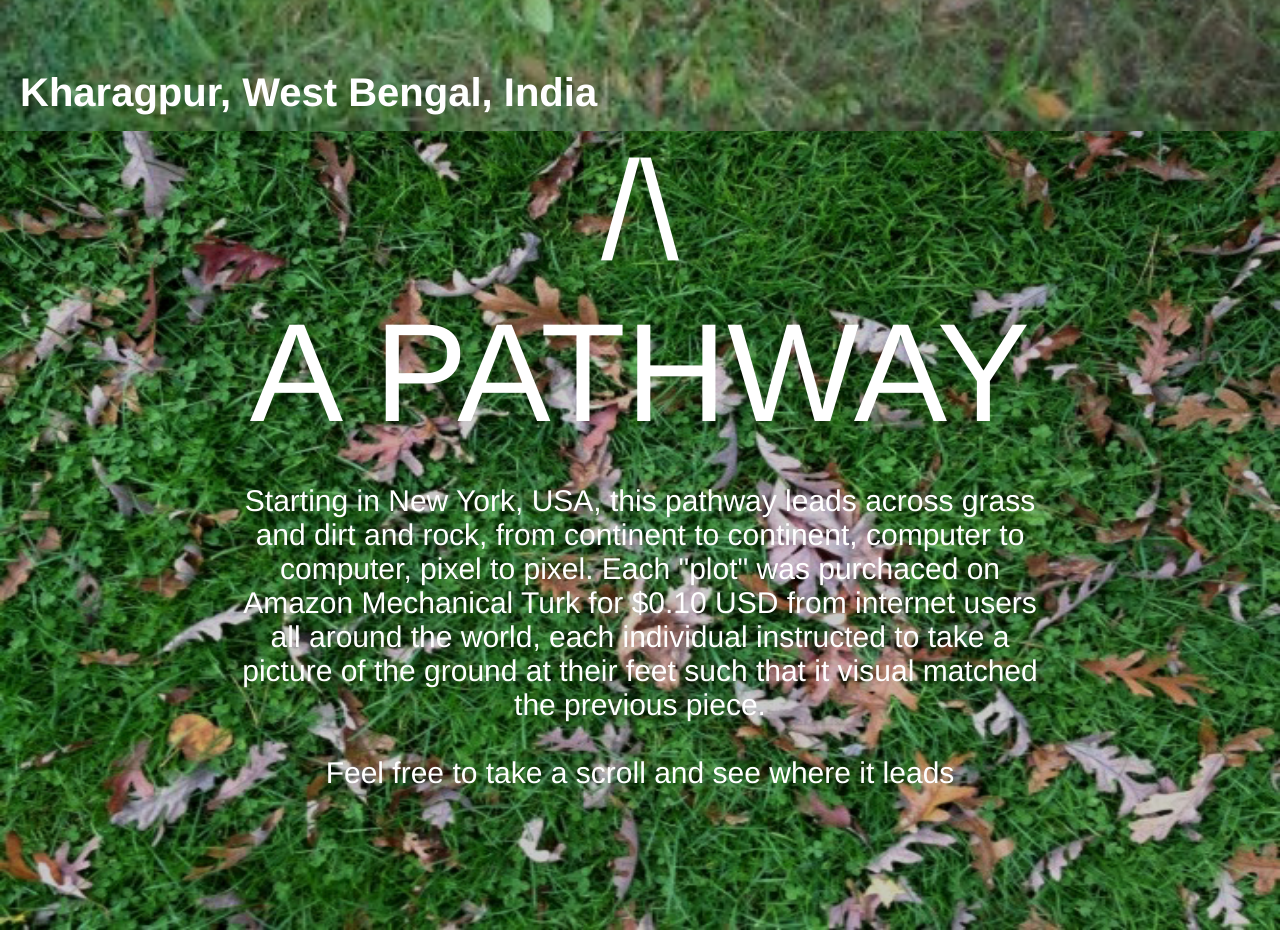
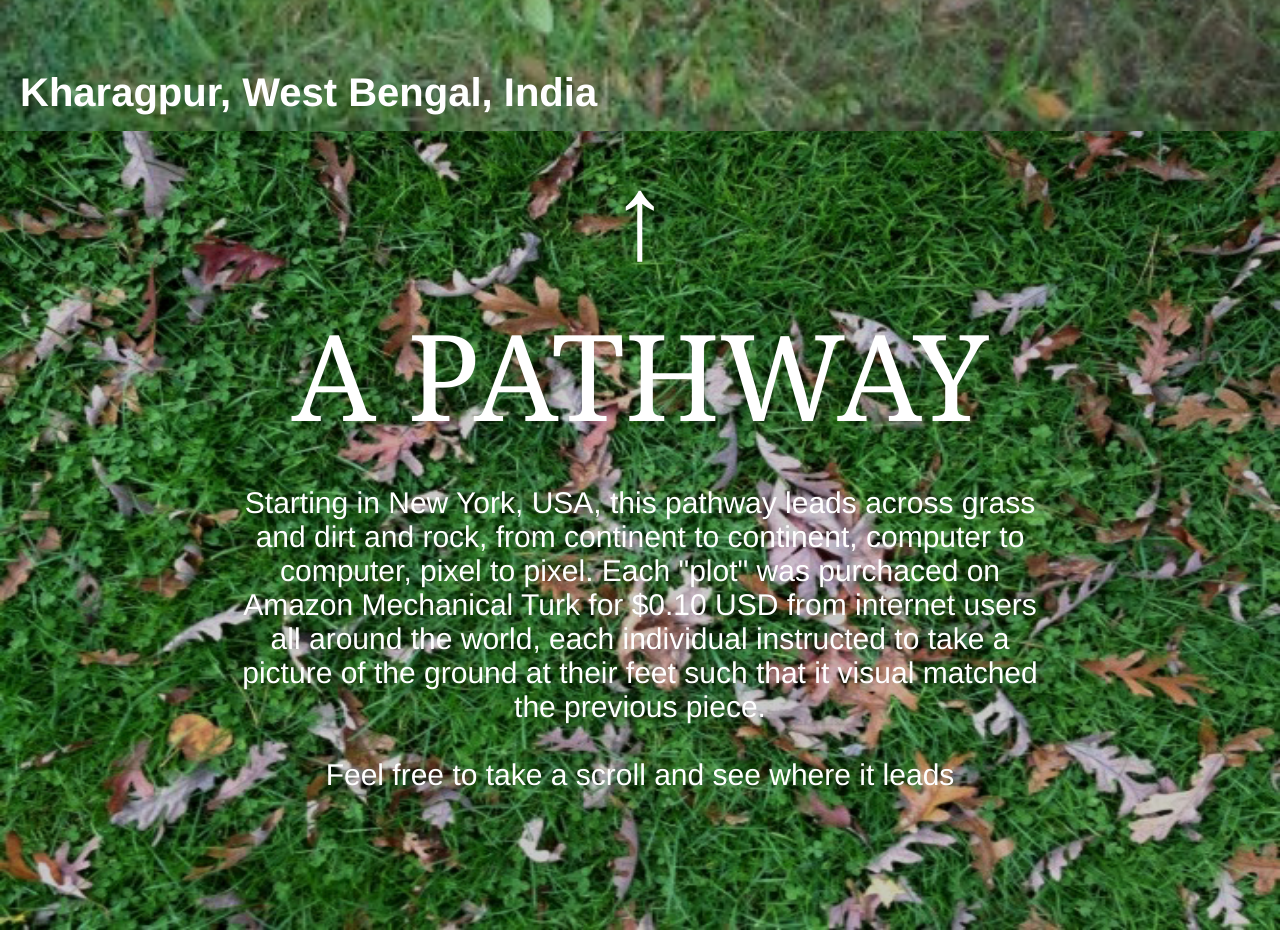
Before and after one commit to jabbb/a-pathway, a plain HTML site: page index.html in a window 1280 px wide. Shown: the part 10280-11210 px from the top of the page. Drawn offline with Linux system fonts and the light colour scheme.

Commit message:
sdfsdfsdfs

```diff
--- a/css/styles.css
+++ b/css/styles.css
@@ -6,7 +6,8 @@ body {
 }
 
 h1 {
-	font-size: 140px;
+	font-family: Georgia, serif;
+	font-size: 120px;
 	font-weight: 400;
 	margin:0px;
 }
--- a/index.html
+++ b/index.html
@@ -20,7 +20,7 @@
     <div id="main">
         <div id="startingBlock">
             <div id="title">
-                <h1>/\</h1>
+                <h1>↑</h1>
                 <h1>A PATHWAY</h1>
                 <p>Starting in New York, USA, this pathway leads across grass and dirt and rock, from continent to continent, computer to computer, pixel to pixel. Each "plot" was purchaced on Amazon Mechanical Turk for $0.10 USD from internet users all around the world, each individual instructed to take a picture of the ground at their feet such that it visual matched the previous piece.<br><br>Feel free to take a scroll and see where it leads</p>
             </div>
```
